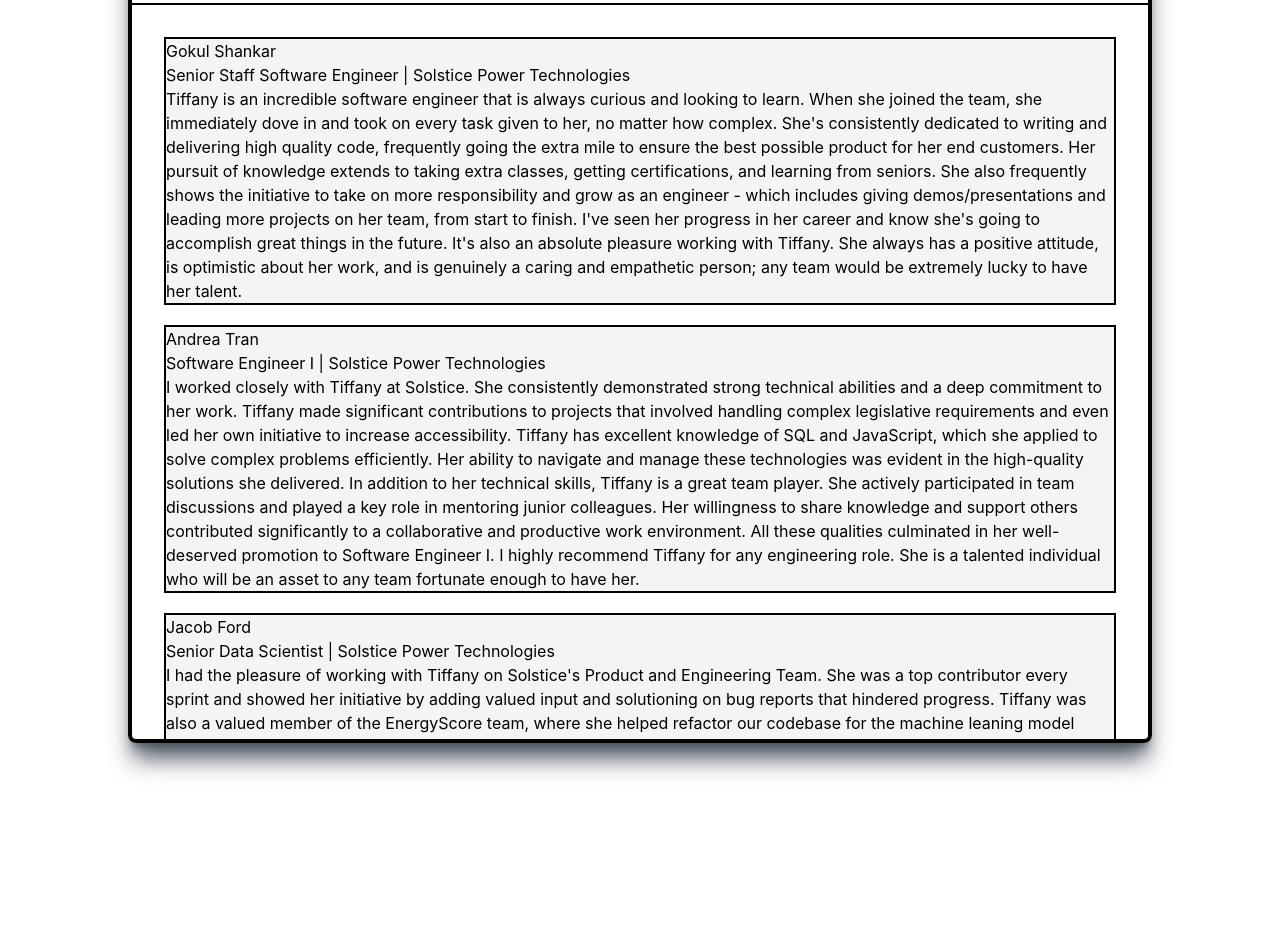
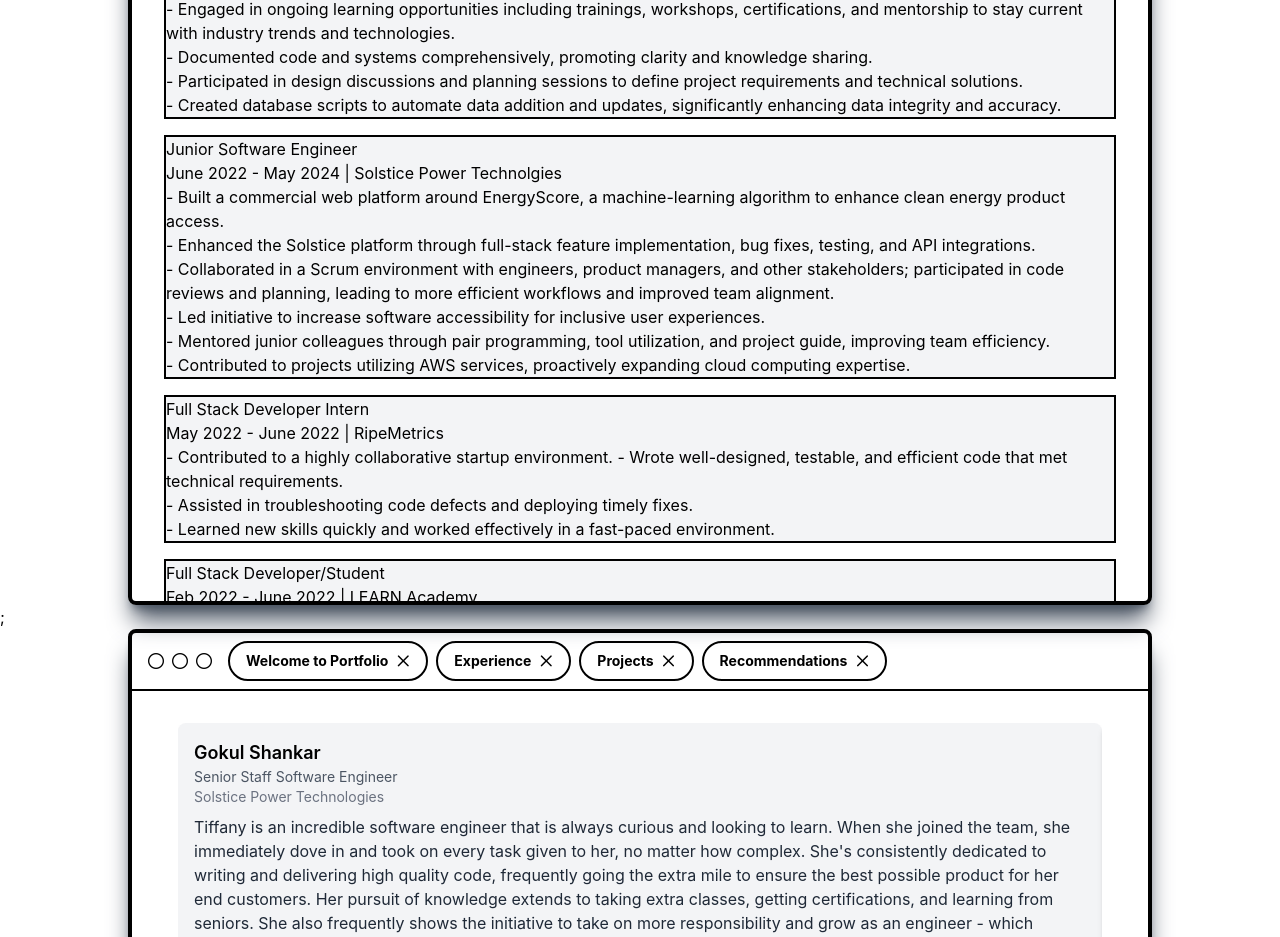
Before and after one commit to tiffanydoh/portfolio, a React (Create React App) app: page / in a window 1280 px wide. Shown: the part 1251-2188 px from the top of the page. Before the commit the page ends 2106 px from the top, so only its background shows below. Built offline with nearby package versions, Linux system fonts and the light colour scheme.

Commit message:
changed recommendations page to use carousel, created experiences page, added gif

```diff
--- a/src/App.js
+++ b/src/App.js
@@ -1,12 +1,18 @@
 import Main from "./component/Main.tsx";
 import Home from "./component/pages/Home.tsx";
 import Recommendations from "./component/pages/Recommendations.tsx";
+import Experiences from "./component/pages/Experiences.tsx";
 import "primeicons/primeicons.css";
+import tiffanyGIF from "./images/tiffanyGIF.gif";
 
 function App() {
   return (
     <Main>
+      <div className="flex justify-center">
+        <img src={tiffanyGIF} alt="Tiffany Do gif" />
+      </div>
       <Home />;
+      <Experiences />;
       <Recommendations />
     </Main>
   );
--- /dev/null
+++ b/src/component/ExperienceBox.tsx
@@ -0,0 +1,27 @@
+import React from "react";
+import { Card } from "primereact/card";
+import { Carousel } from "primereact/carousel";
+
+interface ExperienceBoxProps {
+  position: string;
+  company: string;
+  content: any;
+  duration: string;
+}
+
+export default function ExperienceBox({
+  position,
+  company,
+  content,
+  duration,
+}: ExperienceBoxProps) {
+  return (
+    <Card
+      title={position}
+      subTitle={`${duration} | ${company}`}
+      className="bg-gray-100 border-2 border-black"
+    >
+      <p> {content}</p>
+    </Card>
+  );
+}
--- a/src/component/WindowTab.tsx
+++ b/src/component/WindowTab.tsx
@@ -3,7 +3,7 @@
 export default function WindowTab({ text }) {
   return (
     <div>
-      <div className="flex items-center px-4 py-2 border-2 border-black p-2 rounded-full text-sm font-bold ml-2">
+      <div className="flex items-center px-4 py-2 border-2 border-black p-2 rounded-full text-sm font-bold ml-2 whitespace-nowrap">
         <p>{text}</p>
         <i className="pi pi-times text-sm ml-2" />
       </div>
--- a/src/component/WindowTemplate.tsx
+++ b/src/component/WindowTemplate.tsx
@@ -3,7 +3,7 @@
 
 export default function WindowTemplate({ children }) {
   return (
-    <div className="flex items-center justify-center bg-white p-28">
+    <div className="flex items-center justify-center bg-white">
       <div className="relative border-4 border-black max-w-5xl w-full max-h-screen rounded-lg shadow-xl shadow-gray-600 overflow-scroll">
         {/* Window Tab */}
         <div className="border-b-2 border-black flex items-center px-4 py-2 rounded-t-lg">
--- /dev/null
+++ b/src/component/pages/Experiences.tsx
@@ -0,0 +1,111 @@
+import React from "react";
+import WindowTemplate from "../WindowTemplate.tsx";
+import ExperienceBox from "../ExperienceBox.tsx";
+
+export default function Experiences() {
+  const experiences = [
+    {
+      position: "Software Engineer I",
+      company: "Solstice Power Technologies",
+      duration: "May 2024 - July 2024",
+      content: (
+        <div>
+          - Developed and deployed new features with an ownership mindset in
+          preparation for a technical lead role.
+          <br />
+          - Refactored code and wrote clean, maintainable code that enhanced
+          performance, scalability, and readability.
+          <br />
+          - Engaged in ongoing learning opportunities including trainings,
+          workshops, certifications, and mentorship to stay current with
+          industry trends and technologies.
+          <br />
+          - Documented code and systems comprehensively, promoting clarity and
+          knowledge sharing.
+          <br />
+          - Participated in design discussions and planning sessions to define
+          project requirements and technical solutions.
+          <br />- Created database scripts to automate data addition and
+          updates, significantly enhancing data integrity and accuracy.
+        </div>
+      ),
+    },
+    {
+      position: "Junior Software Engineer",
+      company: "Solstice Power Technolgies",
+      duration: "June 2022 - May 2024",
+      content: (
+        <div>
+          - Built a commercial web platform around EnergyScore, a
+          machine-learning algorithm to enhance clean energy product access.
+          <br />
+          - Enhanced the Solstice platform through full-stack feature
+          implementation, bug fixes, testing, and API integrations.
+          <br />
+          - Collaborated in a Scrum environment with engineers, product
+          managers, and other stakeholders; participated in code reviews and
+          planning, leading to more efficient workflows and improved team
+          alignment.
+          <br />
+          - Led initiative to increase software accessibility for inclusive user
+          experiences.
+          <br />
+          - Mentored junior colleagues through pair programming, tool
+          utilization, and project guide, improving team efficiency.
+          <br />- Contributed to projects utilizing AWS services, proactively
+          expanding cloud computing expertise.
+        </div>
+      ),
+    },
+    {
+      position: "Full Stack Developer Intern",
+      company: "RipeMetrics",
+      duration: "May 2022 - June 2022",
+      content: (
+        <div>
+          - Contributed to a highly collaborative startup environment. - Wrote
+          well-designed, testable, and efficient code that met technical
+          requirements.
+          <br />
+          - Assisted in troubleshooting code defects and deploying timely fixes.
+          <br />- Learned new skills quickly and worked effectively in a
+          fast-paced environment.
+        </div>
+      ),
+    },
+    {
+      position: "Full Stack Developer/Student",
+      company: "LEARN Academy",
+      duration: "Feb 2022 - June 2022",
+      content: (
+        <div>
+          - Completed 640+ hours of direct coding experience in an intensive
+          development bootcamp.
+          <br />
+          - Gained proficiency in building full stack applications with
+          Javascript, Ruby, Ruby on Rails, React.
+          <br />- Utilized test-driven development alongside full stack
+          applications.
+          <br />- Became a mentor during Jumpstart Weekend for prospective LEARN
+          students.
+          <br />- Demonstrated effective communication and teamwork through
+          pair/mob programming.
+        </div>
+      ),
+    },
+  ];
+  return (
+    <WindowTemplate>
+      <div className="grid gap-4 items-center">
+        {experiences.map((experience) => (
+          <ExperienceBox
+            position={experience.position}
+            company={experience.company}
+            duration={experience.duration}
+            content={experience.content}
+          />
+        ))}
+      </div>
+    </WindowTemplate>
+  );
+}
--- a/src/component/pages/Recommendations.tsx
+++ b/src/component/pages/Recommendations.tsx
@@ -1,92 +1,108 @@
 import React from "react";
-import RecommendationBox from "../RecommendationBox.tsx";
 import WindowTemplate from "../WindowTemplate.tsx";
+import { Carousel } from "primereact/carousel";
 
 export default function Recommendations() {
-  return (
-    <WindowTemplate>
-      <div className="grid gap-5">
-        <RecommendationBox
-          name="Gokul Shankar"
-          position="Senior Staff Software Engineer"
-          company="Solstice Power Technologies"
-          content={`Tiffany is an incredible software engineer that is always curious and looking to learn. When she joined the team, she immediately dove in and took on every task given to her, no matter how complex. She's consistently dedicated to writing and delivering high quality code, frequently going the extra mile to ensure the best possible product for her end customers.
+  const recommendations = [
+    {
+      name: "Gokul Shankar",
+      position: "Senior Staff Software Engineer",
+      company: "Solstice Power Technologies",
+      content: `Tiffany is an incredible software engineer that is always curious and looking to learn. When she joined the team, she immediately dove in and took on every task given to her, no matter how complex. She's consistently dedicated to writing and delivering high quality code, frequently going the extra mile to ensure the best possible product for her end customers.
 
         Her pursuit of knowledge extends to taking extra classes, getting certifications, and learning from seniors. She also frequently shows the initiative to take on more responsibility and grow as an engineer - which includes giving demos/presentations and leading more projects on her team, from start to finish. I've seen her progress in her career and know she's going to accomplish great things in the future.
 
-        It's also an absolute pleasure working with Tiffany. She always has a positive attitude, is optimistic about her work, and is genuinely a caring and empathetic person; any team would be extremely lucky to have her talent.`}
-        />
-
-        <RecommendationBox
-          name="Andrea Tran"
-          position="Software Engineer I"
-          company="Solstice Power Technologies"
-          content={`I worked closely with Tiffany at Solstice. She consistently demonstrated strong technical abilities and a deep commitment to her work. Tiffany made significant contributions to projects that involved handling complex legislative requirements and even led her own initiative to increase accessibility.
+        It's also an absolute pleasure working with Tiffany. She always has a positive attitude, is optimistic about her work, and is genuinely a caring and empathetic person; any team would be extremely lucky to have her talent.`,
+    },
+    {
+      name: "Andrea Tran",
+      position: "Software Engineer I",
+      company: "Solstice Power Technologies",
+      content: `I worked closely with Tiffany at Solstice. She consistently demonstrated strong technical abilities and a deep commitment to her work. Tiffany made significant contributions to projects that involved handling complex legislative requirements and even led her own initiative to increase accessibility.
 
         Tiffany has excellent knowledge of SQL and JavaScript, which she applied to solve complex problems efficiently. Her ability to navigate and manage these technologies was evident in the high-quality solutions she delivered.
 
         In addition to her technical skills, Tiffany is a great team player. She actively participated in team discussions and played a key role in mentoring junior colleagues. Her willingness to share knowledge and support others contributed significantly to a collaborative and productive work environment. All these qualities culminated in her well-deserved promotion to Software Engineer I.
 
-        I highly recommend Tiffany for any engineering role. She is a talented individual who will be an asset to any team fortunate enough to have her.`}
-        />
+        I highly recommend Tiffany for any engineering role. She is a talented individual who will be an asset to any team fortunate enough to have her.`,
+    },
+    {
+      name: "Jacob Ford",
+      position: "Senior Data Scientist",
+      company: "Solstice Power Technologies",
+      content: `I had the pleasure of working with Tiffany on Solstice's Product and Engineering Team. She was a top contributor every sprint and showed her initiative by adding valued input and solutioning on bug reports that hindered progress.
 
-        <RecommendationBox
-          name="Jacob Ford"
-          position="Senior Data Scientist"
-          company="Solstice Power Technologies"
-          content={`I had the pleasure of working with Tiffany on Solstice's Product and Engineering Team. She was a top contributor every sprint and showed her initiative by adding valued input and solutioning on bug reports that hindered progress.
+      Tiffany was also a valued member of the EnergyScore team, where she helped refactor our codebase for the machine leaning model platform. She showed her intellectual curiosity and drive by joining the team and has helped us grow the ML product from inception to launch. Future organizations would be well-advised to hire Tiffany, or more ideally, a team of Tiffanys.`,
+    },
+    {
+      name: "Daniel Ramos",
+      position: "QA Engineer II",
+      company: "Solstice Power Technologies",
+      content: `What truly sets Tiffany apart is her unwavering positive attitude. Every interaction with her was a pleasure, and she always brought good vibes to our conversations. Whether we were discussing complex technical issues or troubleshooting, I knew I could count on her to contribute thoughtfully and constructively.
 
-        Tiffany was also a valued member of the EnergyScore team, where she helped refactor our codebase for the machine leaning model platform. She showed her intellectual curiosity and drive by joining the team and has helped us grow the ML product from inception to launch. Future organizations would be well-advised to hire Tiffany, or more ideally, a team of Tiffanys.`}
-        />
+      Her focus and dedication to her craft were evident in every project she tackled. This commitment to excellence, combined with her positive demeanor, made her an invaluable team member.
 
-        <RecommendationBox
-          name="Daniel Ramos"
-          position="QA Engineer II"
-          company="Solstice Power Technologies"
-          content={`What truly sets Tiffany apart is her unwavering positive attitude. Every interaction with her was a pleasure, and she always brought good vibes to our conversations. Whether we were discussing complex technical issues or troubleshooting, I knew I could count on her to contribute thoughtfully and constructively.
+      Any team would be fortunate to have such a focused, quality-driven, and genuinely positive individual.`,
+    },
+    {
+      name: "Dan McNamara",
+      position: "Director of Engineering",
+      company: "Solstice Power Technologies",
+      content: `I had the privilege of managing Tiffany Do at Solstice, where I got to witness her remarkable progress and dedication as she grew from a junior engineer to an Engineer 1 over the last two years.
 
-        Her focus and dedication to her craft were evident in every project she tackled. This commitment to excellence, combined with her positive demeanor, made her an invaluable team member.
+      Tiffany immediately impressed the team with her vast potential, eagerness to learn, and willingness to jump into any task. She joined the team to help productize EnergyScore, our ML model for more equitable energy access, but has since worked across almost all of our products. Of Tiffany's many achievements, one that impressed me the most was her effort to enhance our software’s accessibility. Through her self-directed learning, she discovered that our site wasn’t meeting all accessibility requirements and took initiative to educate the team on this shortcoming. She worked with the product management team to break down and prioritize the work, and then led implementation, improving our platform’s inclusivity and user-friendliness.
 
-        Any team would be fortunate to have such a focused, quality-driven, and genuinely positive individual.`}
-        />
+      In addition to her technical skills, Tiffany is also an incredible communicator and builder of company culture. She played a key role in mentoring junior colleagues, sharing her knowledge and fostering a strong collaborative team culture. She engaged cross-functionally to improve her knowledge of DevOps practices, testing strategies, and related workflows, enriching her understanding of the full software development lifecycle and enhancing overall team collaboration.
 
-        <RecommendationBox
-          name="Dan McNamara"
-          position="Director of Engineering"
-          company="Solstice Power Technologies"
-          content={`I had the privilege of managing Tiffany Do at Solstice, where I got to witness her remarkable progress and dedication as she grew from a junior engineer to an Engineer 1 over the last two years.
+      I highly recommend Tiffany Do for any future opportunities. Her technical acumen, proactive mindset, and strong collaboration skills make her an outstanding addition to any team.`,
+    },
+    {
+      name: "Dario Soria",
+      position: "Senior Full Stack Developer",
+      company: "Solstice Power Technologies",
+      content: `I had the pleasure of working with Tiffany and can confidently say that she is an exceptional software developer.
 
-        Tiffany immediately impressed the team with her vast potential, eagerness to learn, and willingness to jump into any task. She joined the team to help productize EnergyScore, our ML model for more equitable energy access, but has since worked across almost all of our products. Of Tiffany's many achievements, one that impressed me the most was her effort to enhance our software’s accessibility. Through her self-directed learning, she discovered that our site wasn’t meeting all accessibility requirements and took initiative to educate the team on this shortcoming. She worked with the product management team to break down and prioritize the work, and then led implementation, improving our platform’s inclusivity and user-friendliness.
+      Her proactive approach and dedication to her work are truly remarkable. She always delivers high-quality code and innovative solutions, making her an integral part of the team.
 
-        In addition to her technical skills, Tiffany is also an incredible communicator and builder of company culture. She played a key role in mentoring junior colleagues, sharing her knowledge and fostering a strong collaborative team culture. She engaged cross-functionally to improve her knowledge of DevOps practices, testing strategies, and related workflows, enriching her understanding of the full software development lifecycle and enhancing overall team collaboration.
+      Her ability to collaborate effectively and her positive attitude make working with her an absolute pleasure.
 
-        I highly recommend Tiffany Do for any future opportunities. Her technical acumen, proactive mindset, and strong collaboration skills make her an outstanding addition to any team.`}
-        />
+      Tiffany is a talented professional who would be a great asset to any team.`,
+    },
+    {
+      name: "Lila Abreu",
+      position: "Product Manager",
+      company: "Solstice Power Technologies",
+      content: `I had the absolute pleasure of working with Tiffany for two years at Solstice, where she was an engineer and I was a Product Manager. We collaborated closely, and I cannot recommend her more highly!
 
-        <RecommendationBox
-          name="Dario Soria"
-          position="Senior Full Stack Developer"
-          company="Solstice Power Technologies"
-          content={`I had the pleasure of working with Tiffany and can confidently say that she is an exceptional software developer.
+      Tiffany approaches her work with both skill and enthusiasm. Her ability to quickly grasp the complexities of various aspects of our business made her a huge asset to our team. She's a rapid learner and proactive contributor. Beyond being an excellent engineer, Tiffany brings positivity to her day-to-day and was central to our culture at Solstice.
 
-        Her proactive approach and dedication to her work are truly remarkable. She always delivers high-quality code and innovative solutions, making her an integral part of the team.
+      Any organization would be lucky to have Tiffany on board— not only will she be a fantastic teammate, she'll also be a joy to collaborate with!`,
+    },
+  ];
+  console.log(recommendations);
 
-        Her ability to collaborate effectively and her positive attitude make working with her an absolute pleasure.
+  const template = (recommendation) => {
+    return (
+      <div className="p-4 bg-gray-100 rounded-lg shadow-md">
+        <p className="text-lg font-semibold">{recommendation.name}</p>
+        <p className="text-sm text-gray-600">{recommendation.position}</p>
+        <p className="text-sm text-gray-500">{recommendation.company}</p>
+        <p className="mt-2 text-gray-800">{recommendation.content}</p>
+      </div>
+    );
+  };
 
-        Tiffany is a talented professional who would be a great asset to any team.`}
-        />
-
-        <RecommendationBox
-          name="Lila Abreu"
-          position="Product Manager"
-          company="Solstice Power Technologies"
-          content={`I had the absolute pleasure of working with Tiffany for two years at Solstice, where she was an engineer and I was a Product Manager. We collaborated closely, and I cannot recommend her more highly!
-
-        Tiffany approaches her work with both skill and enthusiasm. Her ability to quickly grasp the complexities of various aspects of our business made her a huge asset to our team. She's a rapid learner and proactive contributor. Beyond being an excellent engineer, Tiffany brings positivity to her day-to-day and was central to our culture at Solstice.
-
-        Any organization would be lucky to have Tiffany on board— not only will she be a fantastic teammate, she'll also be a joy to collaborate with!`}
-        />
-      </div>
+  return (
+    <WindowTemplate>
+      <Carousel
+        className="w-full"
+        value={recommendations}
+        numVisible={1}
+        numScroll={1}
+        itemTemplate={template}
+        circular
+        autoplayInterval={8000}
+      />
     </WindowTemplate>
   );
 }
```
Also changed, not shown: src/images/tiffanyGIF.gif (added).
